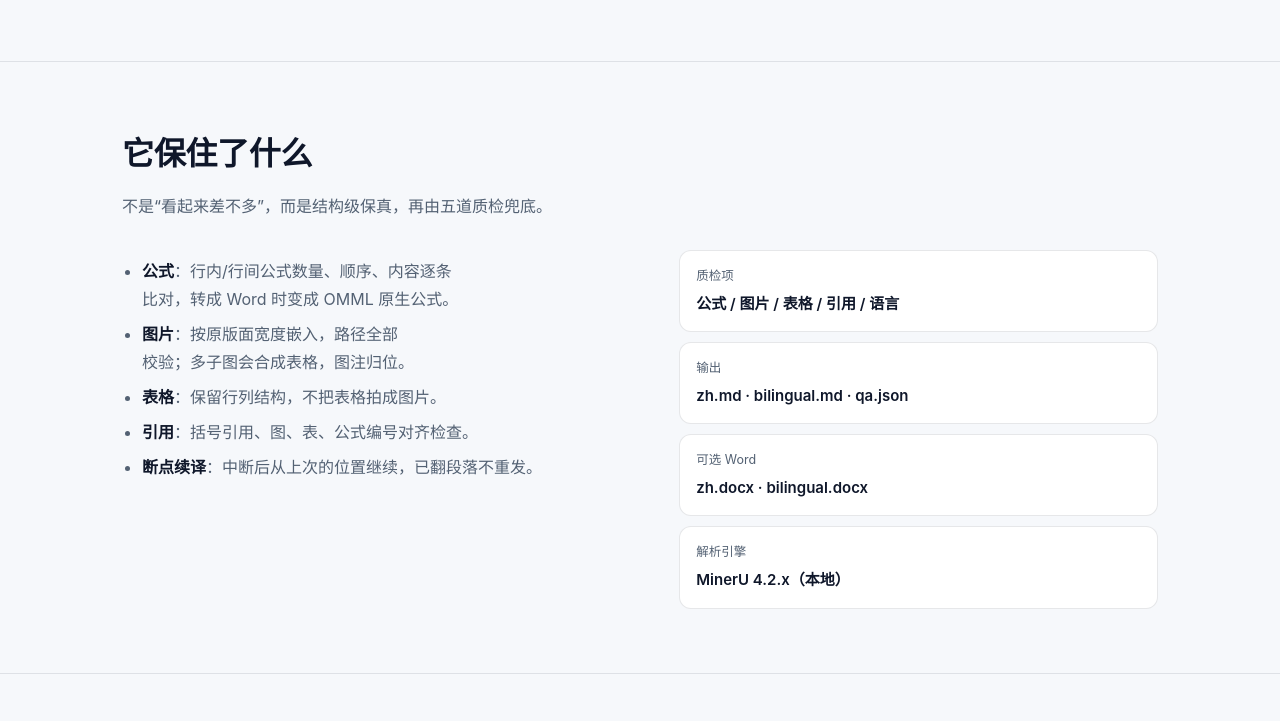
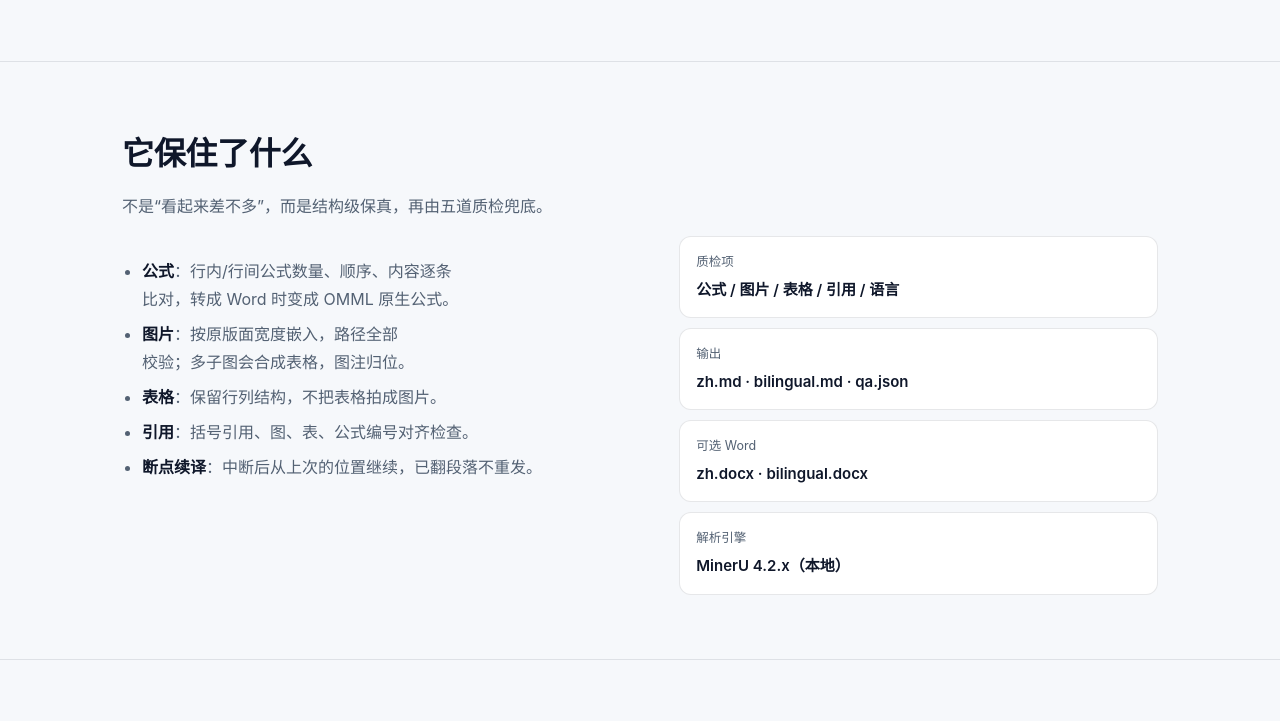
Before and after one commit to Hyp3rY/paper2zh, a plain HTML site: page docs/index.html in a window 1280 px wide. Shown: the part 2310-3031 px from the top of the page. Drawn offline with Linux system fonts and the light colour scheme.

Commit message:
docs: align preserved-section cards with left list

```diff
--- a/docs/index.html
+++ b/docs/index.html
@@ -145,6 +145,7 @@
   ul.clean b{color:var(--text);font-weight:600}
   .kvs{display:grid;grid-template-columns:repeat(2,1fr);gap:10px}
   .two .kvs{grid-template-columns:1fr}
+  #preserved .kvs{margin-top:-14px}
   .kv{background:var(--panel);border:1px solid var(--line);border-radius:12px;padding:14px 16px}
   .kv .k{color:var(--muted);font-size:12.5px;margin-bottom:4px}
   .kv .v{font-weight:600;font-size:15px}
@@ -155,6 +156,7 @@
     .grid,.steps,.two,.ai-grid,.usage-grid{grid-template-columns:1fr}
     .steps.two-steps{grid-template-columns:1fr}
     .kvs{grid-template-columns:1fr}
+    #preserved .kvs{margin-top:0}
     .hero{padding:56px 0 40px}
     section{padding:48px 0}
   }
@@ -302,7 +304,7 @@
   </div>
 </section>
 
-<section>
+<section id="preserved">
   <div class="wrap">
     <h2>它保住了什么</h2>
     <p class="sub">不是“看起来差不多”，而是结构级保真，再由五道质检兜底。</p>
```
